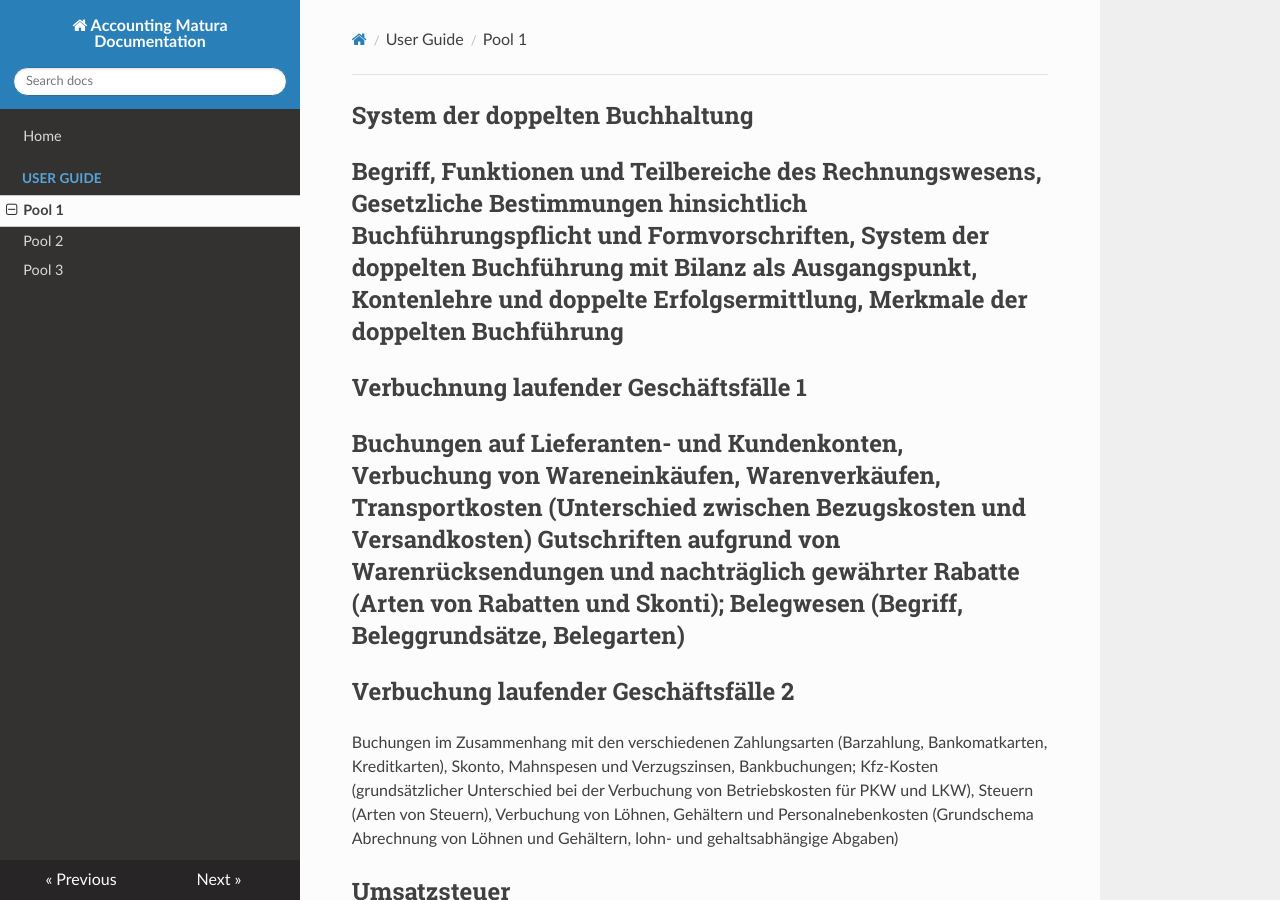
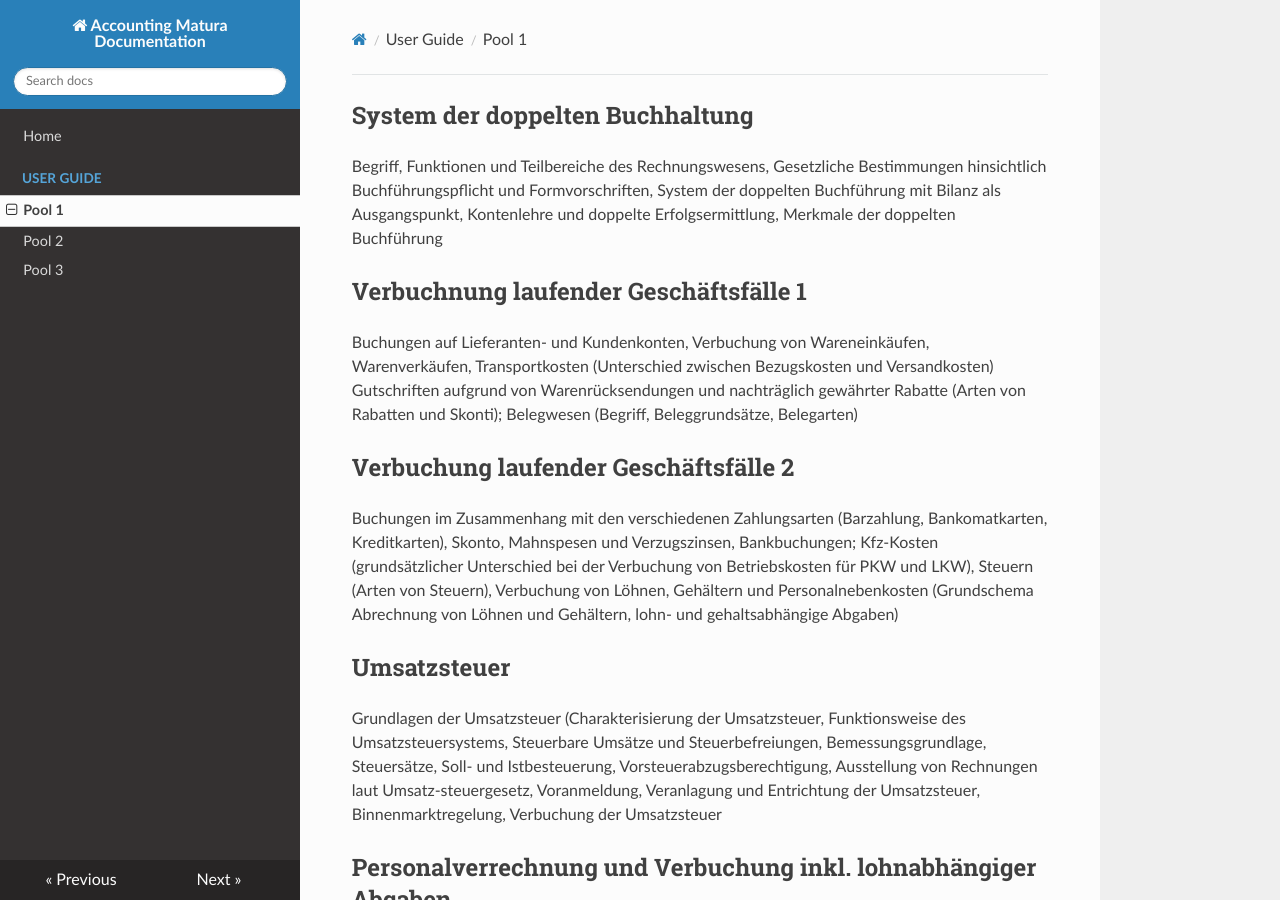
Before and after one commit to MojangPlsFix/accounting_doc, an MkDocs documentation site: the page built from docs/pool1.md, in a window 1280 px wide and 900 px high. Built offline with MkDocs 1.6.1, drawn with Linux system fonts in a browser that asks for light colours; nearby versions of some CDN libraries.

Commit message:
now fixed format

```diff
--- a/docs/pool1.md
+++ b/docs/pool1.md
@@ -1,17 +1,23 @@
 ## System der doppelten Buchhaltung
+
  Begriff, Funktionen und Teilbereiche des Rechnungswesens, Gesetzliche Bestimmungen hinsichtlich Buchführungspflicht und Formvorschriften, System der doppelten Buchführung mit Bilanz als Ausgangspunkt, Kontenlehre und doppelte Erfolgsermittlung, Merkmale der doppelten Buchführung
----
-##Verbuchnung laufender Geschäftsfälle 1
+
+## Verbuchnung laufender Geschäftsfälle 1
+
  Buchungen auf Lieferanten- und Kundenkonten, Verbuchung von Wareneinkäufen, Warenverkäufen, Transportkosten (Unterschied zwischen Bezugskosten und Versandkosten) Gutschriften aufgrund von Warenrücksendungen und nachträglich gewährter Rabatte (Arten von Rabatten und Skonti); Belegwesen (Begriff, Beleggrundsätze, Belegarten)
----
-##Verbuchung laufender Geschäftsfälle 2
+
+## Verbuchung laufender Geschäftsfälle 2
+
  Buchungen im Zusammenhang mit den verschiedenen Zahlungsarten (Barzahlung, Bankomatkarten, Kreditkarten), Skonto, Mahnspesen und Verzugszinsen, Bankbuchungen; Kfz-Kosten (grundsätzlicher Unterschied bei der Verbuchung von Betriebskosten für PKW und LKW), Steuern (Arten von Steuern), Verbuchung von Löhnen, Gehältern und Personalnebenkosten (Grundschema Abrechnung von Löhnen und Gehältern, lohn- und gehaltsabhängige Abgaben)
 
-##Umsatzsteuer##
+## Umsatzsteuer
+
  Grundlagen der Umsatzsteuer (Charakterisierung der Umsatzsteuer, Funktionsweise des Umsatzsteuersystems, Steuerbare Umsätze und Steuerbefreiungen, Bemessungsgrundlage, Steuersätze, Soll- und Istbesteuerung, Vorsteuerabzugsberechtigung, Ausstellung von Rechnungen laut Umsatz-steuergesetz, Voranmeldung, Veranlagung und Entrichtung der Umsatzsteuer, Binnenmarktregelung, Verbuchung der Umsatzsteuer
----
-##Personalverrechnung und Verbuchung inkl. lohnabhängiger Abgaben
+
+## Personalverrechnung und Verbuchung inkl. lohnabhängiger Abgaben
+
  Aufgaben der Personalverrechnung, Abrechnung von laufenden Bezügen (inklusive Überstunden und Sachbezug), Abrechnung von sonstigen Bezügen ohne Sechstelbestimmung, Abgabenrechtliche Behandlung von laufenden Bezügen und Sonderzahlungen (Gesetzliche Sozialversicherung und Lohnsteuer)
----
-##Einahmen-/Ausgaben-Rechnung
+
+## Einahmen-/Ausgaben-Rechnung
+
  Begriff, Voraussetzungen für die Anwendung, Unterschiede zur doppelten BH, Regeln für die EAR, Definition Betriebseinnahmen und Betriebsausgaben, Aufzeichnungen im Rahmen einer EAR Rechnung, Spesenverteiler, EAR und Umsatzsteuer, Erfolgsermittlung
```
